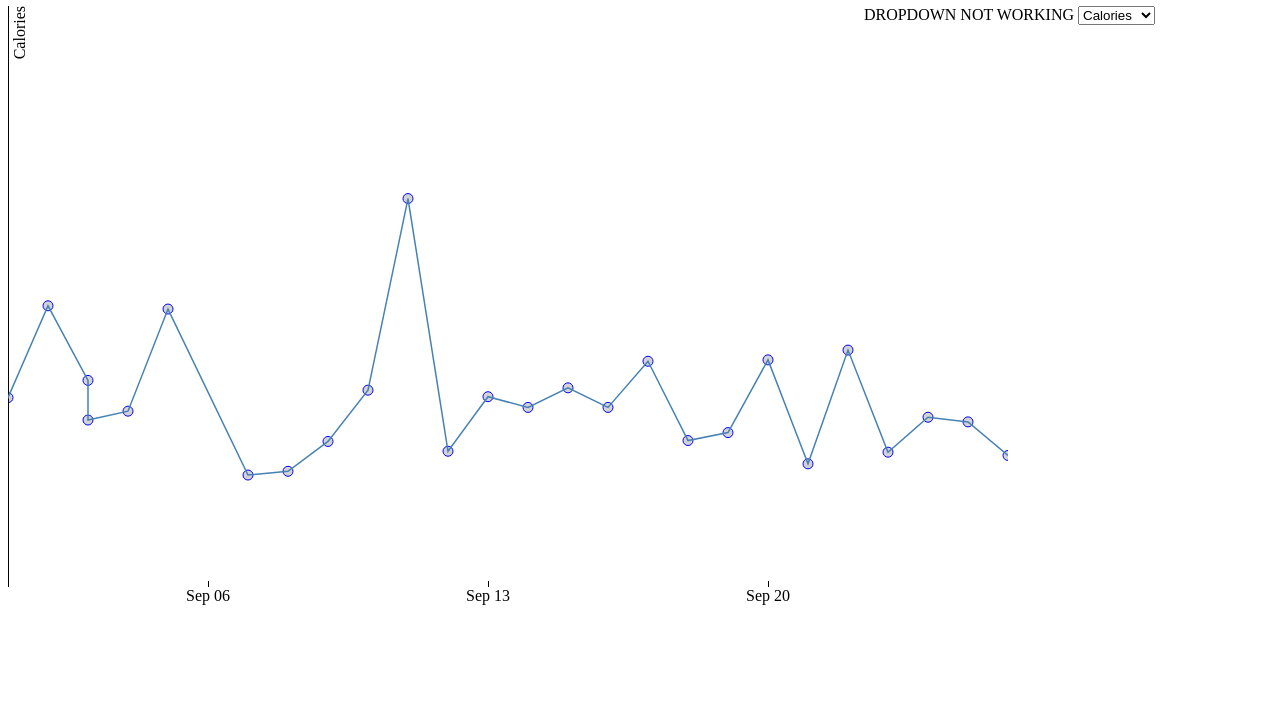
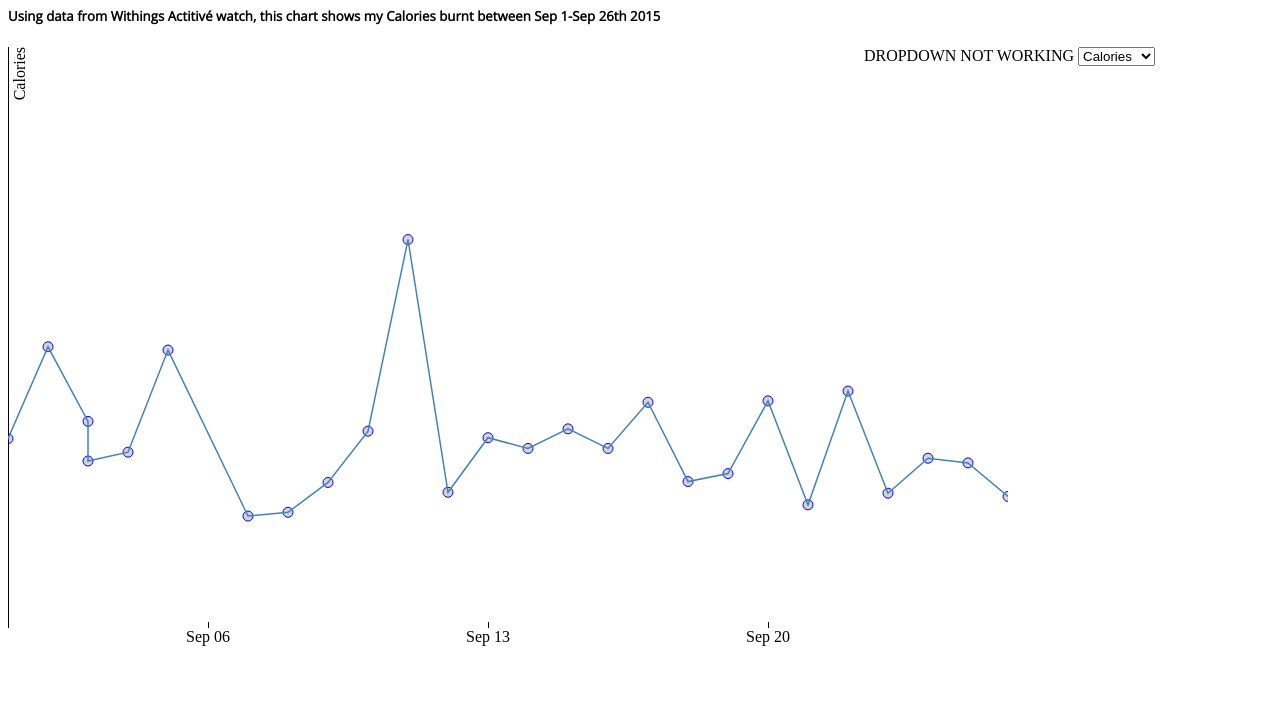
Before and after one commit to tracsj/d3-play, a plain HTML site: page index.html in a window 1280 px wide. Shown: the part 80-800 px from the top of the page. Drawn offline with nearby package versions, Linux system fonts and the light colour scheme.

Commit message:
Added Subtitle
Added subtitle

```diff
--- a/index.html
+++ b/index.html
@@ -11,6 +11,7 @@
     </head>
     <body>
     <h1> How active has Steve been this year?</h1>
+    <h5> Using data from Withings Actitivé watch, this chart shows my Calories burnt between Sep 1-Sep 26th 2015</h1>
     <div class="select">
         DROPDOWN NOT WORKING
     <select id="opts">
```
